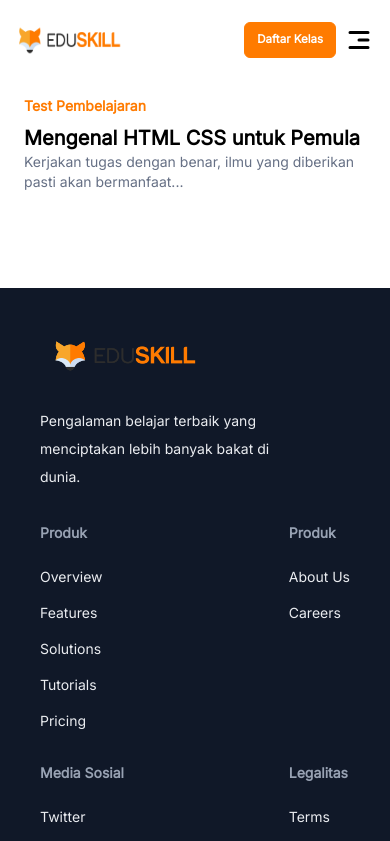
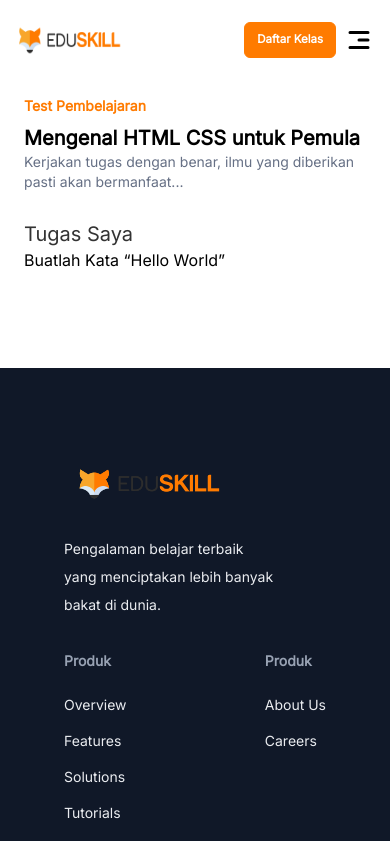
Before and after one commit to Halimp07/Eduskill, a React (Vite) app: page /courses/1/test in a window 390 px wide. Shown: the top 841 px of the page. Built offline with nearby package versions, Linux system fonts and the light colour scheme.

Commit message:
minor refactor: code responsive footer

```diff
--- a/src/components/footer/footer.jsx
+++ b/src/components/footer/footer.jsx
@@ -17,7 +17,7 @@ const Footer = () => {
       transition={{ duration: 1 }}
       className="bg-Black_Primary p-10"
     >
-      <div className="md:mr-28 md:ml-28 ml-0 mr-0">
+      <div className="md:section container mx-auto pt-12 pb-24 px-6">
         <div className="grid md:grid-cols-6 sm:grid-cols-3 xs:grid-cols-2 grid-cols-1 place-items-start gap-8 text-White_Primary">
           <div className="col-span-2">
             <img
--- a/src/pages/courses/inCourses/Test.jsx
+++ b/src/pages/courses/inCourses/Test.jsx
@@ -2,15 +2,12 @@ import React from "react";
 
 const Test = () => {
   return (
-    <div
-      className="md:section container mx-auto pt-24 pb-24 px-6"
-      id="test"
-    >
+    <div className="md:section container mx-auto pt-24 pb-24 px-6" id="test">
       <div className="text-start">
         <p className="font-semibold text-sm mb-2 md:text-sm md:mb-2 text-Orange_Primary">
           Test Pembelajaran
         </p>
-        <h1 className="font-semibold text-xl md:text-3xl md:mb-2 ">
+        <h1 className="font-semibold text-xl md:text-3xl md:mb-2">
           Mengenal HTML CSS untuk Pemula
         </h1>
         <div className="relative flex items-center">
@@ -22,6 +19,14 @@ const Test = () => {
           </div>
         </div>
       </div>
+      <div className="mt-7">
+        <h1 className="font-medium text-xl md:text-2xl text-[#333333] ">
+          Tugas Saya
+        </h1>
+        <div className="">
+          <h3>Buatlah Kata “Hello World”</h3>
+        </div>
+      </div>
     </div>
   );
 };
--- a/src/pages/home/Home.jsx
+++ b/src/pages/home/Home.jsx
@@ -43,7 +43,7 @@ const Home = () => {
   // const selectedItem = focus.find((item) => item.id === selectedId);
 
   return (
-    <div className="md:section container mx-auto pt-12 pb-24 px-6 " id="home">
+    <div className="md:section container mx-auto pt-12 pb-24 px-6" id="home">
       <img
         data-aos="zoom-in"
         src={bg_eduskill_1}
```
